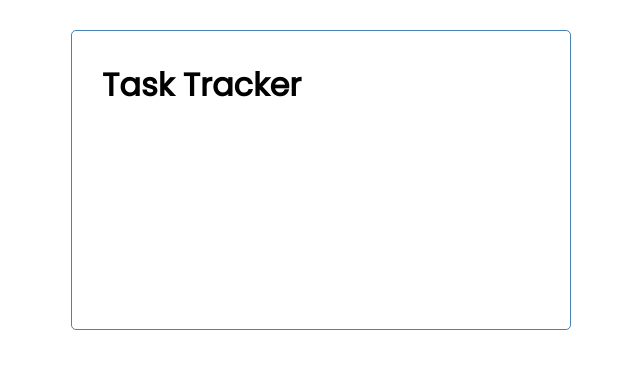
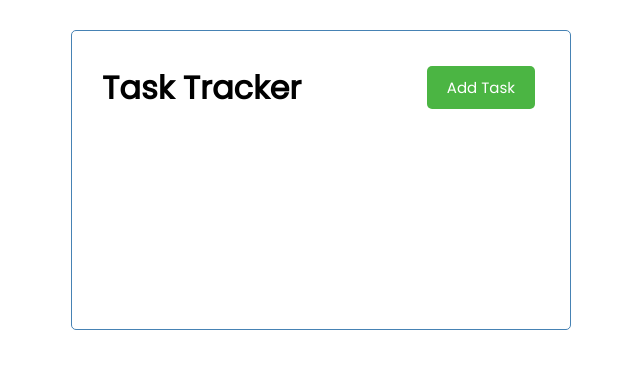
Before and after one commit to dipscoder/Task-Tracker, a Vue app: page / in a window 1280 px wide. Shown: the top 368 px of the page, without its empty margins (319-959 px from the left). Built offline with nearby package versions, Linux system fonts and the light colour scheme.

Commit message:
Add Button component

```diff
--- /dev/null
+++ b/src/components/Button.vue
@@ -0,0 +1,13 @@
+<template>
+    <button :style="{background: color}" class="btn">{{text}}</button>
+</template>
+
+<script>
+export default {
+    name: "Button",
+    props: {
+        text: String,
+        color: String,
+    }
+}
+</script>
--- a/src/components/Header.vue
+++ b/src/components/Header.vue
@@ -1,12 +1,18 @@
 <template>
     <header>
         <h1>{{title}}</h1>
+        <Button text="Add Task" color="#4bb543" />
     </header>
 </template>
 
 <script>
+import Button from './Button.vue';
+
 export default {
     name: "Header",
+    components: {
+        Button
+    },
     props: {
         title: {
             type: String,
```
